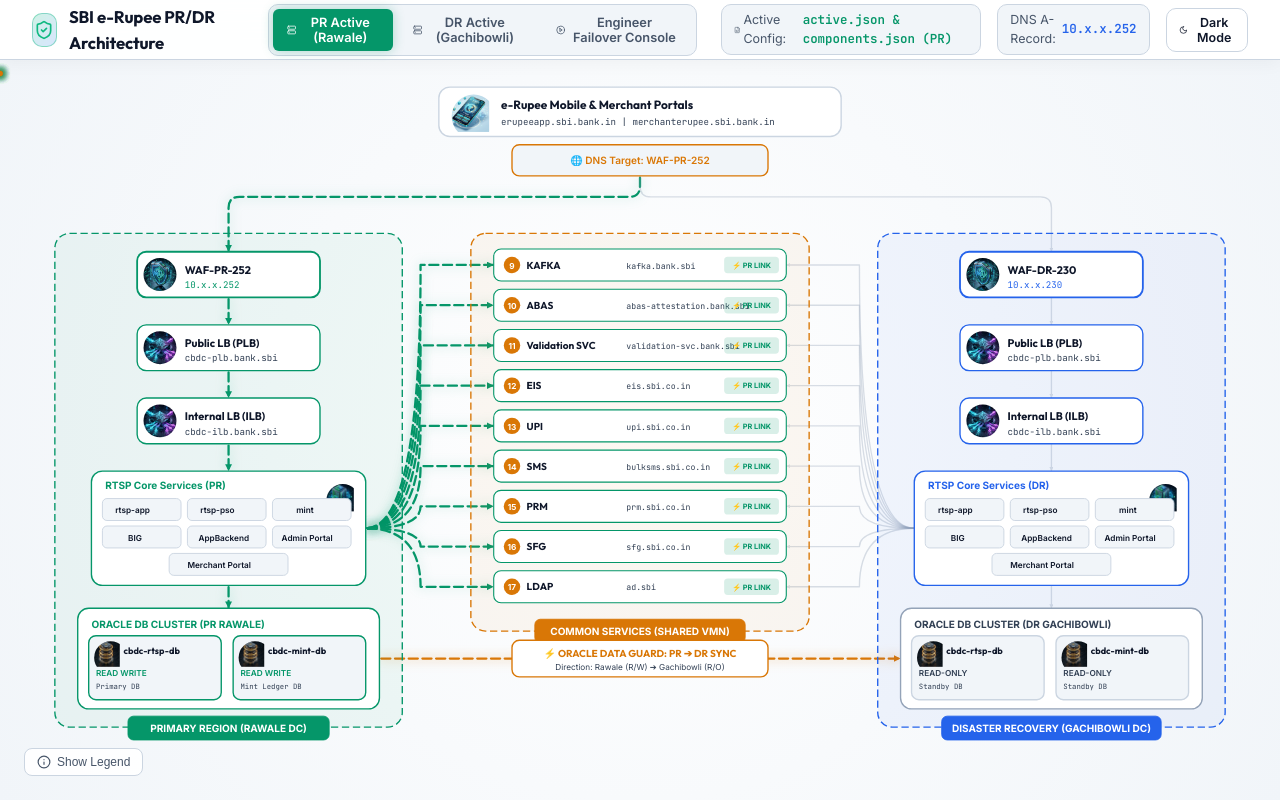
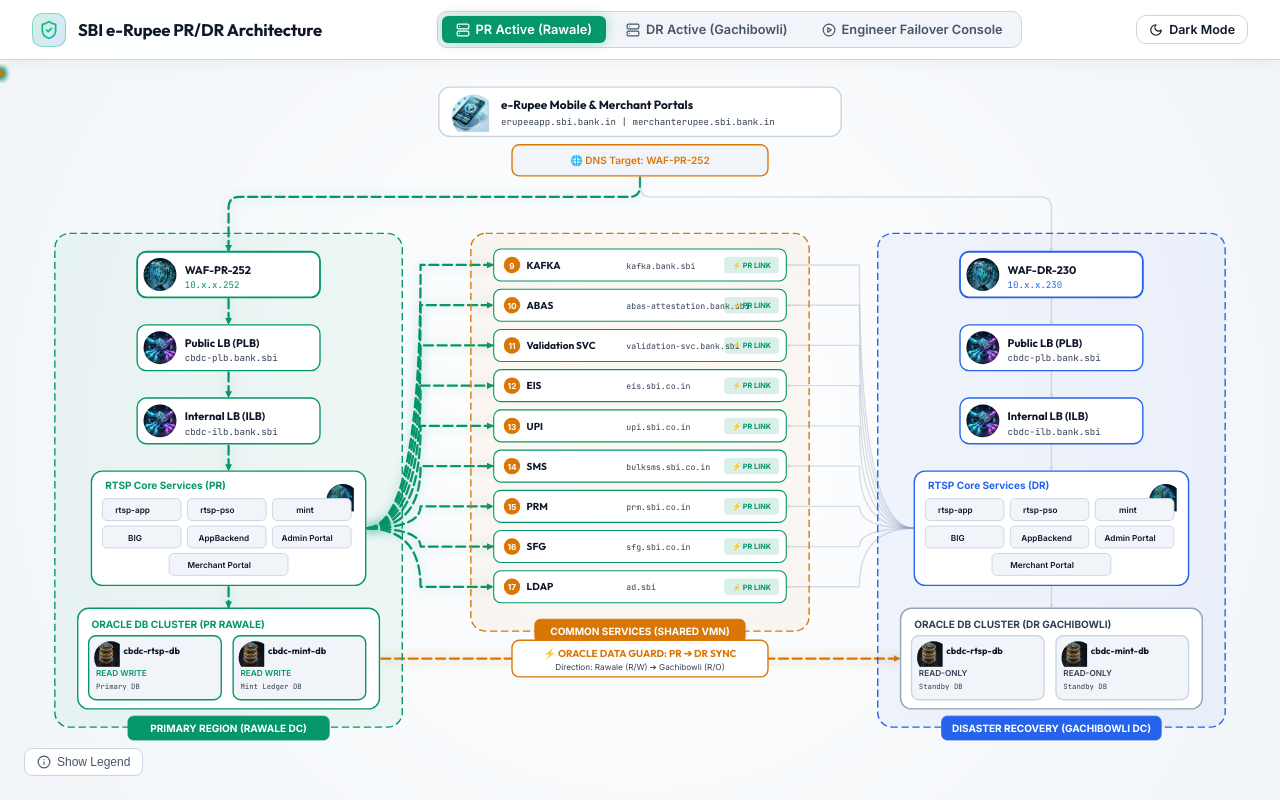
Before and after one commit to sanjeevsenapati/drpr, a React (Vite) app: page / in a window 1280 px wide. Built offline with nearby package versions, Linux system fonts and the light colour scheme.

Commit message:
Remove Active Config and DNS A-Record pills from top navbar

```diff
--- a/src/App.jsx
+++ b/src/App.jsx
@@ -135,25 +135,8 @@
           </button>
         </div>
 
-        {/* Clean Status Metrics & Theme Toggle */}
+        {/* Clean Theme Toggle */}
         <div className="status-pills">
-          <div className="pill-item">
-            <span className="pill-label" style={{ display: 'flex', alignItems: 'center', gap: '3px' }}>
-              <FileJson size={10} /> Active Config:
-            </span>
-            <span className="pill-value" style={{ color: mode === 'PR' ? 'var(--accent-pr)' : 'var(--accent-dr)' }}>
-              {configSource}
-            </span>
-          </div>
-
-          <div className="pill-item">
-            <span className="pill-label">DNS A-Record:</span>
-            <span className="pill-value" style={{ color: 'var(--accent-dr)' }}>
-              {activeSiteData.wafIp}
-            </span>
-          </div>
-
-          {/* Theme Toggle Button */}
           <button
             className="theme-toggle-btn"
             onClick={() => setTheme(prev => (prev === 'light' ? 'dark' : 'light'))}
```
Also changed, not shown: 1 other file (tests, documents, lock files or other folders).
